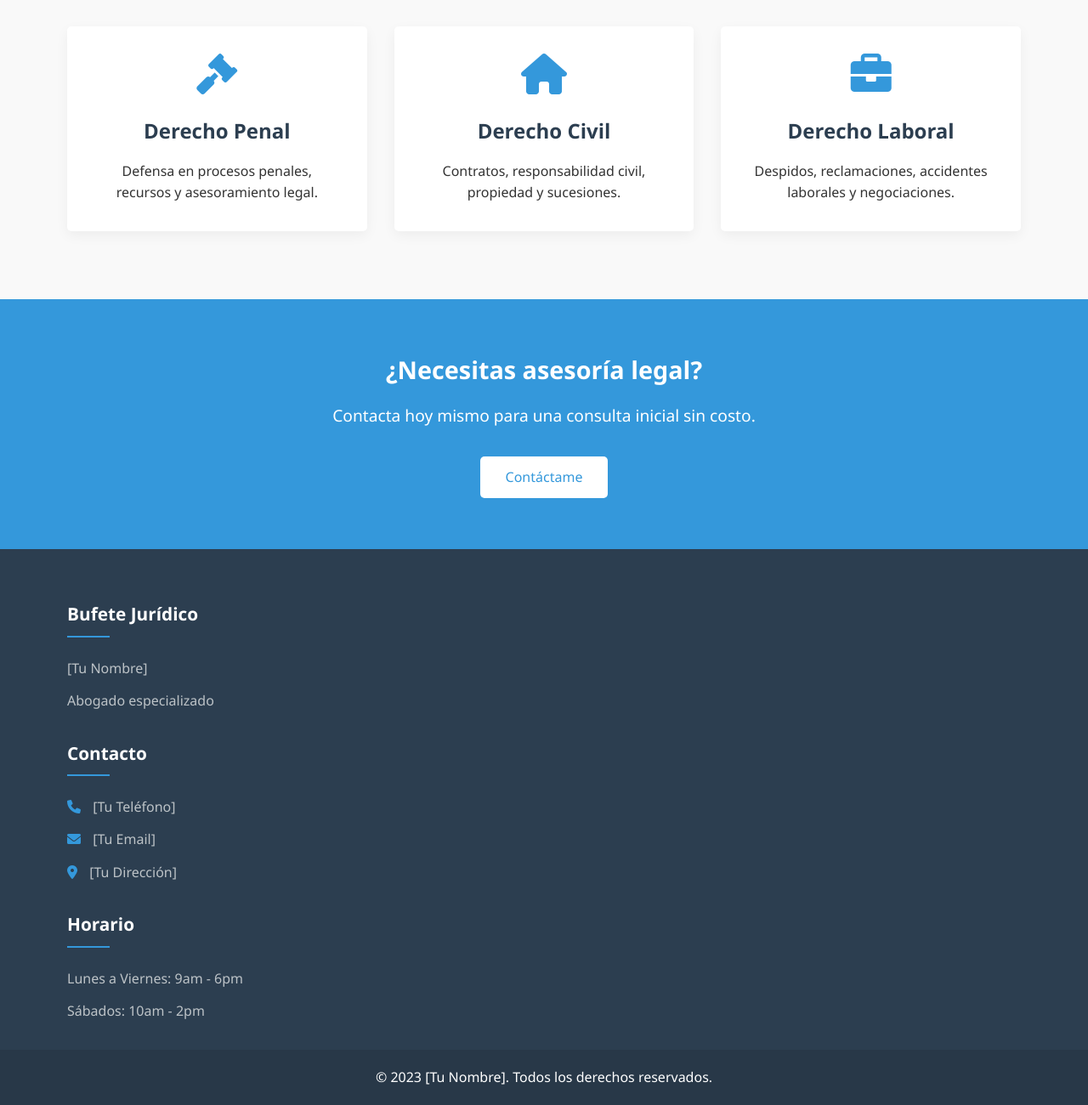
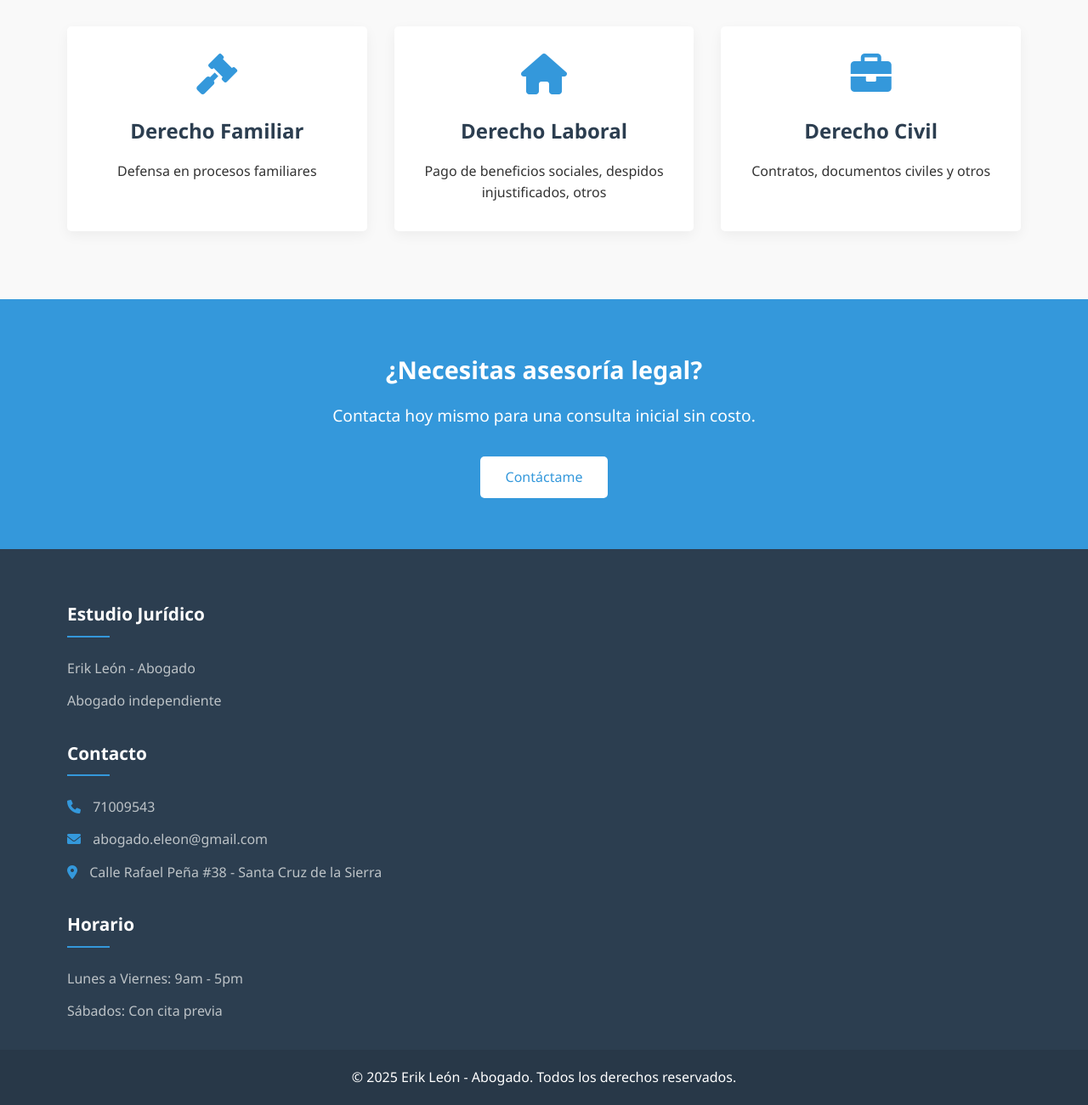
Before and after one commit to eleon-abogado/web, a plain HTML site: page index.html in a window 1280 px wide. Shown: the part 691-1991 px from the top of the page at 85% size. Drawn offline with Linux system fonts and the light colour scheme.

Commit message:
Update index.html

```diff
--- a/index.html
+++ b/index.html
@@ -3,7 +3,7 @@
 <head>
     <meta charset="UTF-8">
     <meta name="viewport" content="width=device-width, initial-scale=1.0">
-    <title>Bufete Jurídico | [Tu Nombre]</title>
+    <title>Erik León - Abogado</title>
     <link rel="stylesheet" href="css/style.css">
     <link rel="stylesheet" href="https://cdnjs.cloudflare.com/ajax/libs/font-awesome/6.0.0-beta3/css/all.min.css">
 </head>
@@ -11,8 +11,8 @@
     <header>
         <div class="container">
             <div class="logo">
-                <h1>[Tu Nombre]</h1>
-                <p>Abogado Especializado</p>
+                <h1>Erik León - Abogado</h1>
+                <p>Abogado Independiente</p>
             </div>
             <nav class="menu">
                 <ul>
@@ -30,7 +30,7 @@
 
     <section class="hero">
         <div class="container">
-            <h2>Representación Legal Profesional</h2>
+            <h2>Asesoría Legal Profesional</h2>
             <p>Protegiendo tus derechos con experiencia y dedicación</p>
             <a href="contacto.html" class="btn">Consulta Gratis</a>
         </div>
@@ -42,18 +42,18 @@
             <div class="servicios-grid">
                 <div class="servicio-card">
                     <i class="fas fa-gavel"></i>
-                    <h3>Derecho Penal</h3>
-                    <p>Defensa en procesos penales, recursos y asesoramiento legal.</p>
+                    <h3>Derecho Familiar</h3>
+                    <p>Defensa en procesos familiares</p>
                 </div>
                 <div class="servicio-card">
                     <i class="fas fa-home"></i>
-                    <h3>Derecho Civil</h3>
-                    <p>Contratos, responsabilidad civil, propiedad y sucesiones.</p>
+                    <h3>Derecho Laboral</h3>
+                    <p>Pago de beneficios sociales, despidos injustificados, otros</p>
                 </div>
                 <div class="servicio-card">
                     <i class="fas fa-briefcase"></i>
-                    <h3>Derecho Laboral</h3>
-                    <p>Despidos, reclamaciones, accidentes laborales y negociaciones.</p>
+                    <h3>Derecho Civil</h3>
+                    <p>Contratos, documentos civiles y otros</p>
                 </div>
             </div>
         </div>
@@ -70,24 +70,24 @@
     <footer>
         <div class="container">
             <div class="footer-col">
-                <h4>Bufete Jurídico</h4>
-                <p>[Tu Nombre]</p>
-                <p>Abogado especializado</p>
+                <h4>Estudio Jurídico</h4>
+                <p>Erik León - Abogado</p>
+                <p>Abogado independiente</p>
             </div>
             <div class="footer-col">
                 <h4>Contacto</h4>
-                <p><i class="fas fa-phone"></i> [Tu Teléfono]</p>
-                <p><i class="fas fa-envelope"></i> [Tu Email]</p>
-                <p><i class="fas fa-map-marker-alt"></i> [Tu Dirección]</p>
+                <p><i class="fas fa-phone"></i> 71009543</p>
+                <p><i class="fas fa-envelope"></i> abogado.eleon@gmail.com</p>
+                <p><i class="fas fa-map-marker-alt"></i> Calle Rafael Peña #38 - Santa Cruz de la Sierra</p>
             </div>
             <div class="footer-col">
                 <h4>Horario</h4>
-                <p>Lunes a Viernes: 9am - 6pm</p>
-                <p>Sábados: 10am - 2pm</p>
+                <p>Lunes a Viernes: 9am - 5pm</p>
+                <p>Sábados: Con cita previa</p>
             </div>
         </div>
         <div class="copyright">
-            <p>&copy; 2023 [Tu Nombre]. Todos los derechos reservados.</p>
+            <p>&copy; 2025 Erik León - Abogado. Todos los derechos reservados.</p>
         </div>
     </footer>
 
```
